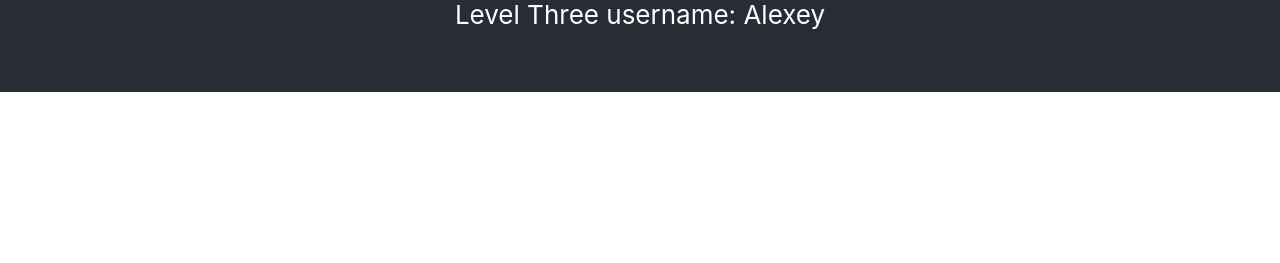
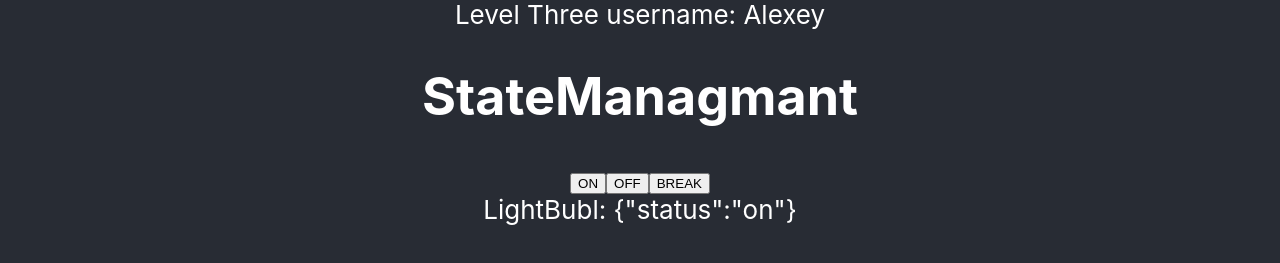
Before and after one commit to OleksiiPro1/components, a React (Create React App) app: page / in a window 1280 px wide. Shown: the part 4872-5135 px from the top of the page. Before the commit the page ends 4964 px from the top, so only its background shows below. Built offline with nearby package versions, Linux system fonts and the light colour scheme; no server answers.

Commit message:
StateManagmant

```diff
--- a/src/App.js
+++ b/src/App.js
@@ -9,6 +9,7 @@ import MyFavoriteAnimal from './components/MyFavoriteAnimal';
 import PropTypesExample from './components/PropTypesExample';
 import RandomUsers from './components/RandomUsers';
 import ShowAndDestruct from './components/ShowAndDestruct';
+import StateManagmant from './components/StateManagmant';
 import UpdatedTitle from './components/UpdatedTitle';
 import DerivingState from './DerivingState';
 import PropDrilling from './PropDrilling';
@@ -41,6 +42,8 @@ function App() {
         <DerivingState />
         <h1>PropDrilling</h1>
         <PropDrilling />
+        <h1>StateManagmant</h1>
+        <StateManagmant />
         <br />
         <br />
       </header>
--- /dev/null
+++ b/src/components/StateManagmant.js
@@ -0,0 +1,23 @@
+import React, { useState } from 'react';
+
+export default function StateManagmant() {
+  const [lightBubl, setLightBubl] = useState({ status: 'on' });
+  return (
+    <div>
+      <button
+        onClick={() =>
+          setLightBubl(
+            lightBubl.status !== 'broken'
+              ? { status: 'on' }
+              : { status: 'broken' },
+          )
+        }
+      >
+        ON
+      </button>
+      <button onClick={() => setLightBubl({ status: 'off' })}>OFF</button>
+      <button onClick={() => setLightBubl({ status: 'broken' })}>BREAK</button>
+      <div>LightBubl: {JSON.stringify(lightBubl)}</div>
+    </div>
+  );
+}
```
